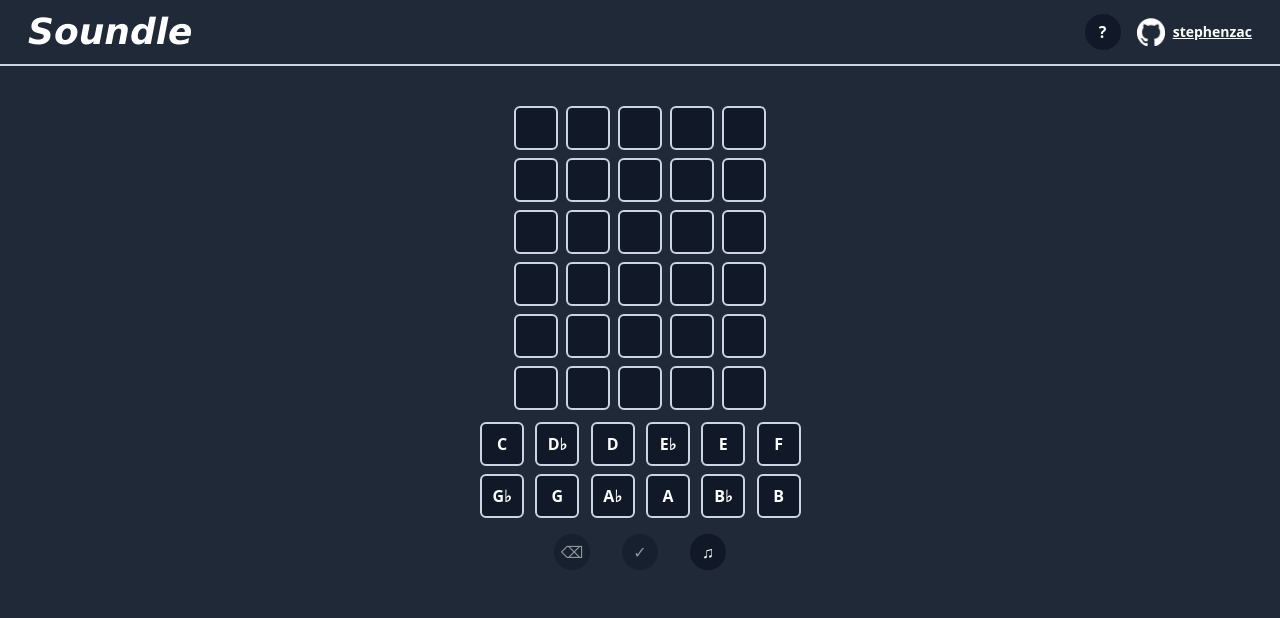
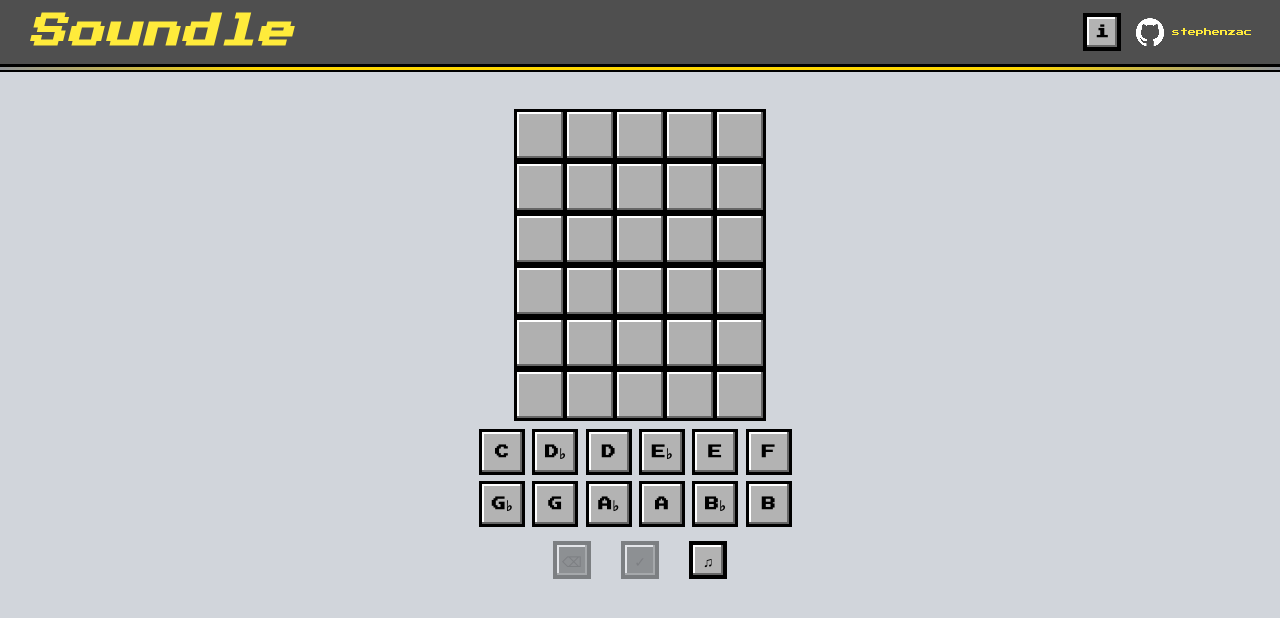
Before and after one commit to stephenzac/soundle, a React (Vite) app: page / in a window 1280 px wide. Shown: the top 618 px of the page. Built offline with nearby package versions, Linux system fonts and the light colour scheme.

Commit message:
initial re style changes

```diff
--- a/index.html
+++ b/index.html
@@ -4,6 +4,9 @@
     <meta charset="UTF-8" />
     <link rel="icon" href="/favicon.ico" />
     <meta name="viewport" content="width=device-width, initial-scale=1.0" />
+    <link rel="preconnect" href="https://fonts.googleapis.com">
+    <link rel="preconnect" href="https://fonts.gstatic.com" crossorigin>
+    <link href="https://fonts.googleapis.com/css2?family=Press+Start+2P&display=swap" rel="stylesheet">
     <title>Soundle</title>
   </head>
   <body>
--- a/src/App.tsx
+++ b/src/App.tsx
@@ -8,14 +8,14 @@ import { NoteInputButton } from './components/game/controls/NoteInputButton';
 import { GameContextProvider } from './contexts/GameContext';
 
 export const App: React.FC = () => (
-  <div className="bg-gray-800 min-h-screen flex flex-col items-center">
+  <div className="bg-gray-300 min-h-screen flex flex-col items-center">
     <Header />
     <main className="flex flex-col items-center gap-2">
       <GameContextProvider>
         <HappyCat />
         <GameTiles />
         <HappyCat />
-        <div className="w-80 grid grid-cols-6 gap-x-3 gap-y-2 mt-1">
+        <div className="w-80 grid grid-cols-6 gap-y-2 mt-2">
           {validGameNotes.map((note) => (
             <NoteInputButton note={note} key={note.noteNotation} />
           ))}
--- a/src/components/game/display/GameTiles.tsx
+++ b/src/components/game/display/GameTiles.tsx
@@ -8,7 +8,7 @@ export const GameTiles: React.FC = () => {
   return (
     <>
       {gameBoard.map((row, rowNum) => (
-        <div className="grid grid-rows-6 grid-cols-5 gap-x-2 h-11" key={rowNum}>
+        <div className="grid grid-rows-6 grid-cols-5 gap-x-[0px] mb-[0px] h-11" key={rowNum}>
           {row.map((note, noteIndex) => (
             <NoteBox currentNote={note} key={noteIndex} />
           ))}
--- a/src/components/info-modal/InformationButton.tsx
+++ b/src/components/info-modal/InformationButton.tsx
@@ -8,6 +8,6 @@ export const InformationButton: React.FC<InformationButtonProps> = ({ setClicked
     onClick={() => setClickedState(true)}
     aria-label="Show game information"
   >
-    ?
+    i
   </button>
 );
--- a/src/components/info/CorrectAnswer.tsx
+++ b/src/components/info/CorrectAnswer.tsx
@@ -15,11 +15,11 @@ export const CorrectAnswer: React.FC = () => {
     <>
       {gameLost && (
         <div
-          className={`flex flex-row items-center gap-4 bg-gray-900 p-3 rounded-md border-2 border-slate-300 text-center font-bold text-xl ${animateClass}`}
+          className={`flex flex-row items-center gap-4 pixel-correct-answer p-4 text-center ${animateClass}`}
         >
           <img src="./sad-cat.gif" alt="GIF of a sad banana cat crying" width={80} />
 
-          <div>
+          <div className="text-md">
             <p>The correct notes were:</p>
             <p>{Array.from(melody.map((note) => note.noteNotation)).join(', ')}</p>
           </div>
--- a/src/components/info/GitHubLink.tsx
+++ b/src/components/info/GitHubLink.tsx
@@ -1,7 +1,7 @@
 export const GitHubLink: React.FC = () => (
   <div className="flex flex-row place-items-center">
     <a
-      className="flex place-items-center gap-2 font-bold text-sm text-white h-12 ml-2 underline hover:scale-110 transition-all"
+      className="flex place-items-center gap-2 pixel-link h-12 ml-2 no-underline"
       href="https://github.com/stephenzac"
       target="_blank"
       rel="noreferrer"
--- a/src/components/info/Header.tsx
+++ b/src/components/info/Header.tsx
@@ -8,9 +8,9 @@ export const Header: React.FC = () => {
 
   return (
     <>
-      <div className="flex flex-row items-center justify-between w-full px-5 lg:px-7">
+      <div className="flex flex-row items-center justify-between w-full px-5 lg:px-7 header-container">
         <header>
-          <h1 className="main-header text-left text-2xl italic lg:text-4xl font-bold pt-3 pb-3">
+          <h1 className="main-header text-left text-xl italic lg:text-4xl font-bold pt-3 pb-3">
             Soundle
           </h1>
         </header>
@@ -22,7 +22,7 @@ export const Header: React.FC = () => {
       </div>
       {showInfo && <InformationModal setClickedState={setShowInfo} />}
 
-      <div className="w-full h-[1.5px] bg-slate-300 mb-3 lg:mb-10" />
+      <div className="w-full pixel-divider mb-3 lg:mb-10" />
     </>
   );
 };
--- a/src/index.css
+++ b/src/index.css
@@ -1,11 +1,45 @@
 @tailwind base;
 @tailwind components;
 @tailwind utilities;
+
+@import url('https://fonts.googleapis.com/css2?family=Press+Start+2P&display=swap');
 
 body,
 html {
   color: white;
   height: 100%;
+  font-family: 'Press Start 2P', cursive;
+  image-rendering: pixelated;
+  image-rendering: -moz-crisp-edges;
+  image-rendering: crisp-edges;
+  /* background: #1a1a2e; */
+}
+
+.pixel-border {
+  border: 3px solid #000;
+  box-shadow:
+    inset -2px -2px 0px #666,
+    inset 2px 2px 0px #fff,
+    0 0 0 1px #000;
+}
+
+.pixel-border-pressed {
+  border: 3px solid #000;
+  box-shadow:
+    inset 2px 2px 0px #333,
+    inset -2px -2px 0px #999;
+}
+
+.pixel-shadow {
+  box-shadow:
+    4px 4px 0px #000,
+    0 0 0 1px #000;
+}
+
+.pixel-shadow-sm {
+  box-shadow:
+    2px 2px 0px #000,
+    0 0 0 1px #000;
 }
 
 @layer components {
@@ -34,7 +68,7 @@ html {
   }
 
   .background-active {
-    opacity: 0.6;
+    opacity: 0.85;
     transition: opacity 200ms;
   }
 
@@ -45,70 +79,273 @@ html {
 
   .note-active {
     transform: scaleY(1);
-    transition: transform 200ms;
+    transition: transform 150ms cubic-bezier(0.34, 1.56, 0.64, 1);
+    animation: pixelPop 150ms ease-out;
   }
 
   .note-animate {
-    transform: scaleY(-0);
+    transform: scaleY(0);
     transition:
       opacity 150ms,
       transform 150ms;
   }
+
+  @keyframes pixelPop {
+    0% {
+      transform: scale(0.8);
+    }
+    50% {
+      transform: scale(1.1);
+    }
+    100% {
+      transform: scale(1);
+    }
+  }
+
+  @keyframes pixelShake {
+    0%,
+    100% {
+      transform: translateX(0);
+    }
+    25% {
+      transform: translateX(-2px);
+    }
+    75% {
+      transform: translateX(2px);
+    }
+  }
 }
 
 .main-header {
-  font-family: Verdana, Geneva, Tahoma, sans-serif;
+  font-family: 'Press Start 2P', cursive;
+  text-shadow:
+    3px 3px 0px #000,
+    0 0 0 1px #000;
+  letter-spacing: 2px;
+  color: #ffeb3b;
+}
+
+.header-container {
+  background-color: #4f4f4f;
+  border-bottom: 3px solid #000;
+  box-shadow: 0 4px 0px rgba(0, 0, 0, 0.3);
 }
 
 .modal-text {
-  font-family: Verdana, Geneva, Tahoma, sans-serif;
-  font-size: 14px;
+  font-family: 'Press Start 2P', cursive;
+  font-size: 10px;
+  line-height: 1.6;
+  color: #fff;
 }
 
 .note-box-base {
-  @apply font-bold flex justify-center items-center place-items-center h-11 w-11 border-2 border-slate-300 rounded-md transition-all;
+  @apply font-bold flex justify-center items-center place-items-center transition-all;
+  height: 50px;
+  aspect-ratio: 1/1;
+  font-family: 'Press Start 2P', cursive;
+  font-size: 15px;
+  color: #000;
+  border: 2px solid #000;
+  box-shadow:
+    inset -2px -2px 0px #666,
+    inset 2px 2px 0px #fff,
+    0 0 0 1px #000;
+  background-color: #b0b0b0;
+  image-rendering: pixelated;
 }
 
 .note-box {
-  @apply bg-gray-900 note-box-base;
+  @apply note-box-base;
+  border-color: #000;
+  background-color: #b0b0b0;
 }
 
 .note-box-correct {
-  @apply bg-green-700 note-box-base;
+  @apply note-box-base;
+  background-color: #4ade80;
+  border-color: #000;
+  box-shadow:
+    inset -2px -2px 0px #22c55e,
+    inset 2px 2px 0px #86efac,
+    0 0 0 1px #000,
+    0 0 10px rgba(74, 222, 128, 0.4);
 }
 
 .note-box-close-answer {
-  @apply bg-amber-500 note-box-base;
+  @apply note-box-base;
+  background-color: #fbbf24;
+  border-color: #000;
+  box-shadow:
+    inset -2px -2px 0px #f59e0b,
+    inset 2px 2px 0px #fcd34d,
+    0 0 0 1px #000;
 }
 
 .note-box-incorrect {
-  @apply bg-red-700 note-box-base;
+  @apply note-box-base;
+  background-color: #f87171;
+  border-color: #000;
+  box-shadow:
+    inset -2px -2px 0px #ef4444,
+    inset 2px 2px 0px #fca5a5,
+    0 0 0 1px #000;
 }
 
 .note-box-example {
-  @apply bg-gray-900 font-bold grid place-items-center h-8 w-[30px] ml-2 border-2 border-slate-300 rounded-md;
+  @apply font-bold grid place-items-center ml-2;
+  height: 32px;
+  width: 32px;
+  font-family: 'Press Start 2P', cursive;
+  font-size: 10px;
+  background-color: #b0b0b0;
+  color: #000;
+  border: 2px solid #000;
+  box-shadow:
+    inset -2px -2px 0px #666,
+    inset 2px 2px 0px #fff,
+    0 0 0 1px #000;
+  image-rendering: pixelated;
 }
 
 .note-input-button {
-  @apply bg-gray-900 font-bold grid place-items-center h-11 w-11 border-2 border-slate-300 rounded-md;
+  @apply font-bold grid place-items-center h-11 w-11;
+  font-family: 'Press Start 2P', cursive;
+  font-size: 14px;
+  background-color: #b3b3b3;
+  border: 2px solid #000;
+  box-shadow:
+    inset -2px -2px 0px #666,
+    inset 2px 2px 0px #fff,
+    0 0 0 1px #000;
+  color: black;
+  image-rendering: pixelated;
 }
 
 .round-button-base {
-  @apply bg-gray-900 w-9 h-9 rounded-full grid place-items-center button-animation;
+  @apply w-9 h-9 grid place-items-center;
+  font-family: 'Press Start 2P', cursive;
+  font-size: 14px;
+  background-color: #b3b3b3;
+  color: black;
+  border: 3px solid #000;
+  box-shadow:
+    inset -2px -2px 0px #666,
+    inset 2px 2px 0px #fff,
+    0 0 0 1px #000;
 }
 
 .round-button {
-  @apply round-button-base cursor-pointer hover:animate-pulse-fast;
+  @apply round-button-base cursor-pointer;
+  transition: all 50ms ease;
+}
+
+.round-button:hover {
+  background-color: #5a5a5a;
+  box-shadow:
+    inset 2px 2px 0px #333,
+    inset -2px -2px 0px #999,
+    0 0 0 1px #000;
+  transform: translate(1px, 1px);
+}
+
+.round-button:active {
+  box-shadow:
+    inset 2px 2px 0px #333,
+    inset -2px -2px 0px #999,
+    0 0 0 1px #000;
+  transform: translate(2px, 2px);
 }
 
 .round-button-example {
-  @apply bg-gray-900 w-9 h-8 ml-2 rounded-full grid place-items-center;
+  @apply w-9 h-9 ml-2 grid place-items-center;
+  font-family: 'Press Start 2P', cursive;
+  font-size: 12px;
+  background-color: #b3b3b3;
+  color: #000;
+  border: 3px solid #000;
+  box-shadow:
+    inset -2px -2px 0px #666,
+    inset 2px 2px 0px #fff,
+    0 0 0 1px #000;
 }
 
 .round-button-unclickable {
-  @apply round-button-base text-white cursor-not-allowed opacity-50;
+  @apply round-button-base text-white cursor-not-allowed;
+  opacity: 0.4;
+  background-color: #2a2a2a;
 }
 
 .button-animation {
-  @apply hover:bg-gray-600 hover:scale-110 transition-all ease-linear duration-75;
+  transition: all 50ms ease;
 }
+
+.button-animation:hover {
+  background-color: #929292;
+  box-shadow:
+    inset 2px 2px 0px #333,
+    inset -2px -2px 0px #999,
+    0 0 0 1px #000;
+  transform: translate(1px, 1px);
+}
+
+.button-animation:active {
+  background-color: #7b7b7b;
+  box-shadow:
+    inset 2px 2px 0px #333,
+    inset -2px -2px 0px #999,
+    0 0 0 1px #000;
+  transform: translate(2px, 2px);
+}
+
+.pixel-modal {
+  /* background-color: #2d2d44; */
+  background-color: #343434;
+  border: 4px solid #000;
+  box-shadow:
+    inset -3px -3px 0px #666,
+    inset 3px 3px 0px #fff,
+    0 0 0 2px #000,
+    8px 8px 0px rgba(0, 0, 0, 0.5);
+}
+
+.pixel-modal-background {
+  background-color: rgba(0, 0, 0, 0.8);
+}
+
+.pixel-divider {
+  background: linear-gradient(to right, transparent 0%, #ffd700 20%, #ffd700 80%, transparent 100%);
+  height: 3px;
+  border: none;
+  box-shadow: 0 2px 0px #000;
+}
+
+.pixel-correct-answer {
+  background-color: #2d2d44;
+  border: 4px solid #000;
+  box-shadow:
+    inset -3px -3px 0px #666,
+    inset 3px 3px 0px #fff,
+    0 0 0 2px #000,
+    4px 4px 0px rgba(0, 0, 0, 0.5);
+  font-family: 'Press Start 2P', cursive;
+  font-size: 10px;
+  color: #fff;
+}
+
+.pixel-link {
+  font-family: 'Press Start 2P', cursive;
+  font-size: 8px;
+  color: #ffeb3b;
+  text-shadow:
+    2px 2px 0px #000,
+    0 0 0 1px #000;
+  transition: all 100ms ease;
+}
+
+.pixel-link:hover {
+  color: #ffeb3b;
+  transform: translate(1px, 1px);
+  text-shadow:
+    1px 1px 0px #000,
+    0 0 0 1px #000;
+}
```
Also changed, not shown: src/components/info-modal/InformationModal.tsx (+10 -6 lines).
